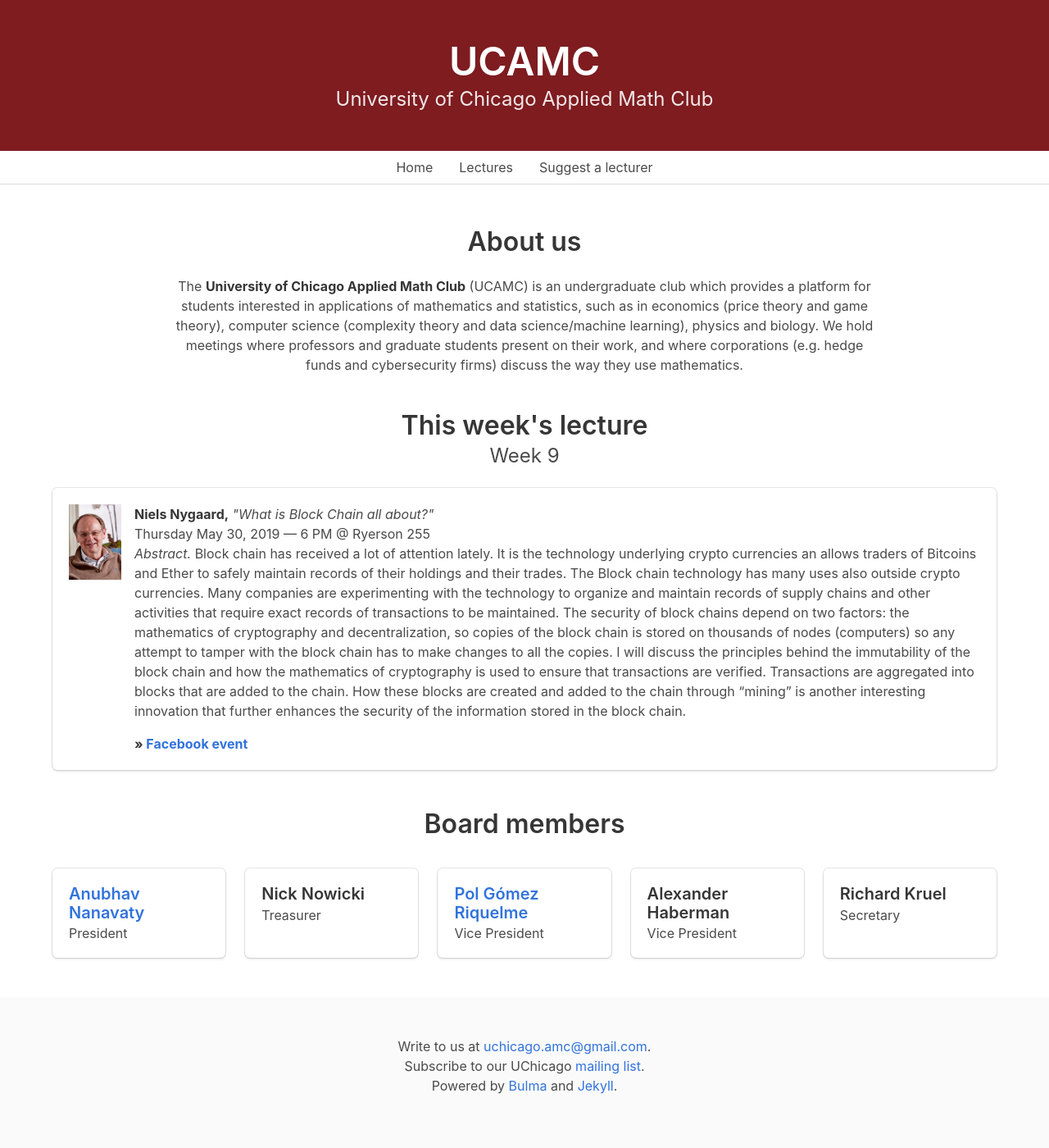
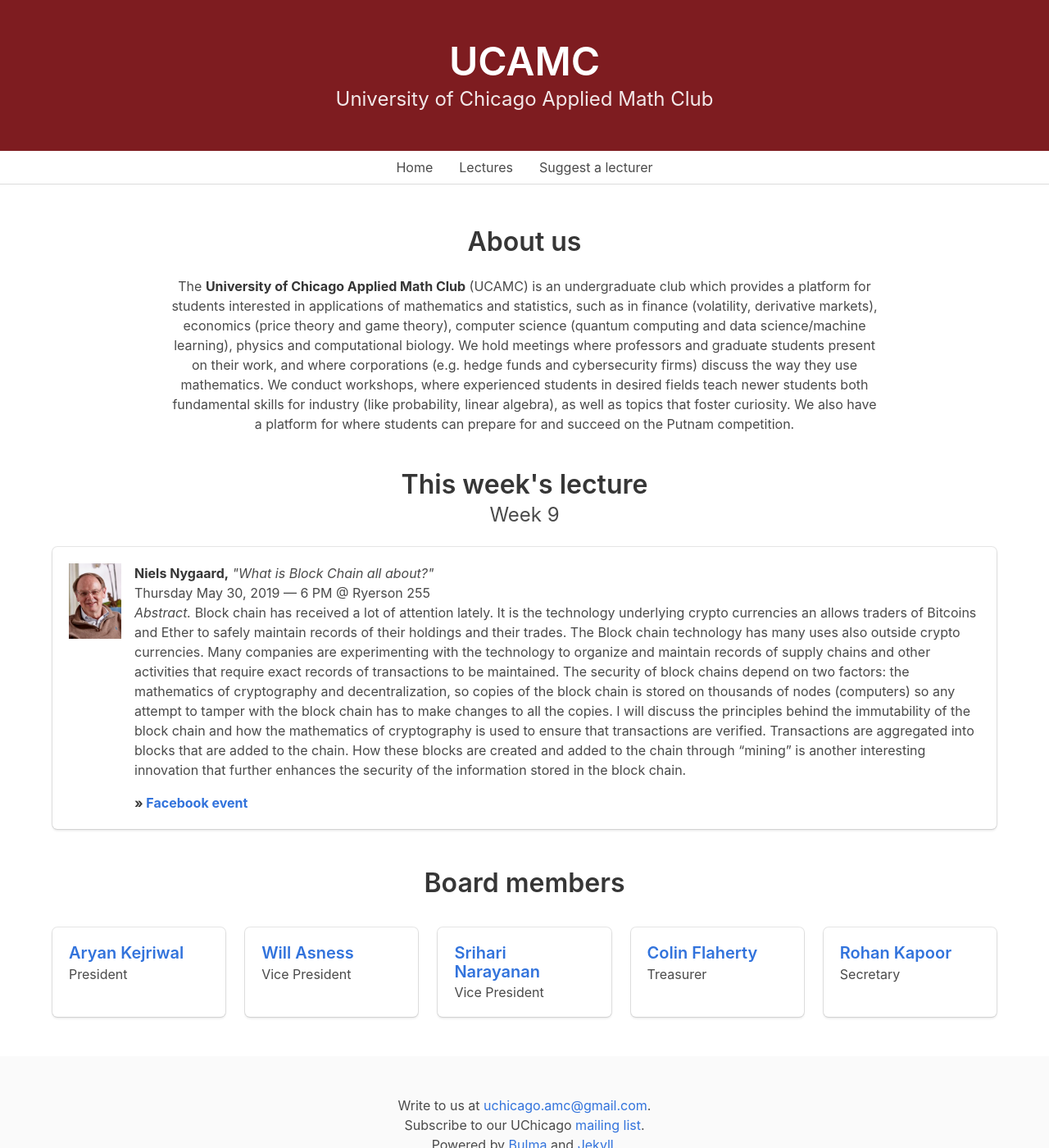
Before and after one commit to ucamc/ucamc.github.io, a Jekyll site: the page built from index.html, in a window 1280 px wide and 1400 px high. Shown: the whole window at 82% size. Built offline with Jekyll 4.4.1, drawn with Linux system fonts in a browser that asks for light colours; nearby versions of some CDN libraries.

Commit message:
Update index.html

```diff
--- a/index.html
+++ b/index.html
@@ -9,12 +9,17 @@ layout: default
       of Chicago Applied Math Club</strong> (UCAMC) is an
       undergraduate club which provides a platform for students
       interested in applications of mathematics and statistics,
-      such as in economics (price theory and game theory),
-      computer science (complexity theory and data
-      science/machine learning), physics and biology. We hold
+      such as in finance (volatility, derivative markets),
+      economics (price theory and game theory),
+      computer science (quantum computing and data
+      science/machine learning), physics and computational biology. We hold
       meetings where professors and graduate students present on
       their work, and where corporations (e.g. hedge funds and
-      cybersecurity firms) discuss the way they use mathematics.
+      cybersecurity firms) discuss the way they use mathematics. We conduct
+      workshops, where experienced students in desired fields teach newer students
+      both fundamental skills for industry (like probability, linear algebra), as
+      well as topics that foster curiosity. We also have a platform for where students can prepare for
+      and succeed on the Putnam competition.
       <br>
     </div>
   <br>
@@ -30,31 +35,31 @@ layout: default
     <div id="about-people" class="tile is-ancestor">
       <div class="tile is-parent">
         <article class="tile is-child box">
-          <p class="title is-5"><a href="https://anubhavn.github.io/">Anubhav Nanavaty</a></p>
+          <p class="title is-5"><a href="https://anubhavn.github.io/">Aryan Kejriwal</a></p>
           <p class="subtitle is-6">President</p>
         </article>
       </div>
       <div class="tile is-parent">
         <article class="tile is-child box">
-          <p class="title is-5">Nick Nowicki</p>
+          <p class="title is-5"><a href="https://anubhavn.github.io/">Will Asness</a></p>
+          <p class="subtitle is-6">Vice President</p>
+        </article>
+      </div>
+      <div class="tile is-parent">
+        <article class="tile is-child box">
+          <p class="title is-5"><a href="https://anubhavn.github.io/">Srihari Narayanan</a></p>
+          <p class="subtitle is-6">Vice President</p>
+        </article>
+      </div>
+      <div class="tile is-parent">
+        <article class="tile is-child box">
+          <p class="title is-5"><a href="https://anubhavn.github.io/">Colin Flaherty</a></p>
           <p class="subtitle is-6">Treasurer</p>
         </article>
       </div>
       <div class="tile is-parent">
         <article class="tile is-child box">
-          <p class="title is-5"><a href="https://polgomez.com/">Pol Gómez Riquelme</a></p>
-          <p class="subtitle is-6">Vice President</p>
-        </article>
-      </div>
-      <div class="tile is-parent">
-        <article class="tile is-child box">
-          <p class="title is-5">Alexander Haberman</p>
-          <p class="subtitle is-6">Vice President</p>
-        </article>
-      </div>
-      <div class="tile is-parent">
-        <article class="tile is-child box">
-          <p class="title is-5">Richard Kruel</p>
+          <p class="title is-5"><a href="https://anubhavn.github.io/">Rohan Kapoor</a></p>
           <p class="subtitle is-6">Secretary</p>
         </article>
       </div>
```
